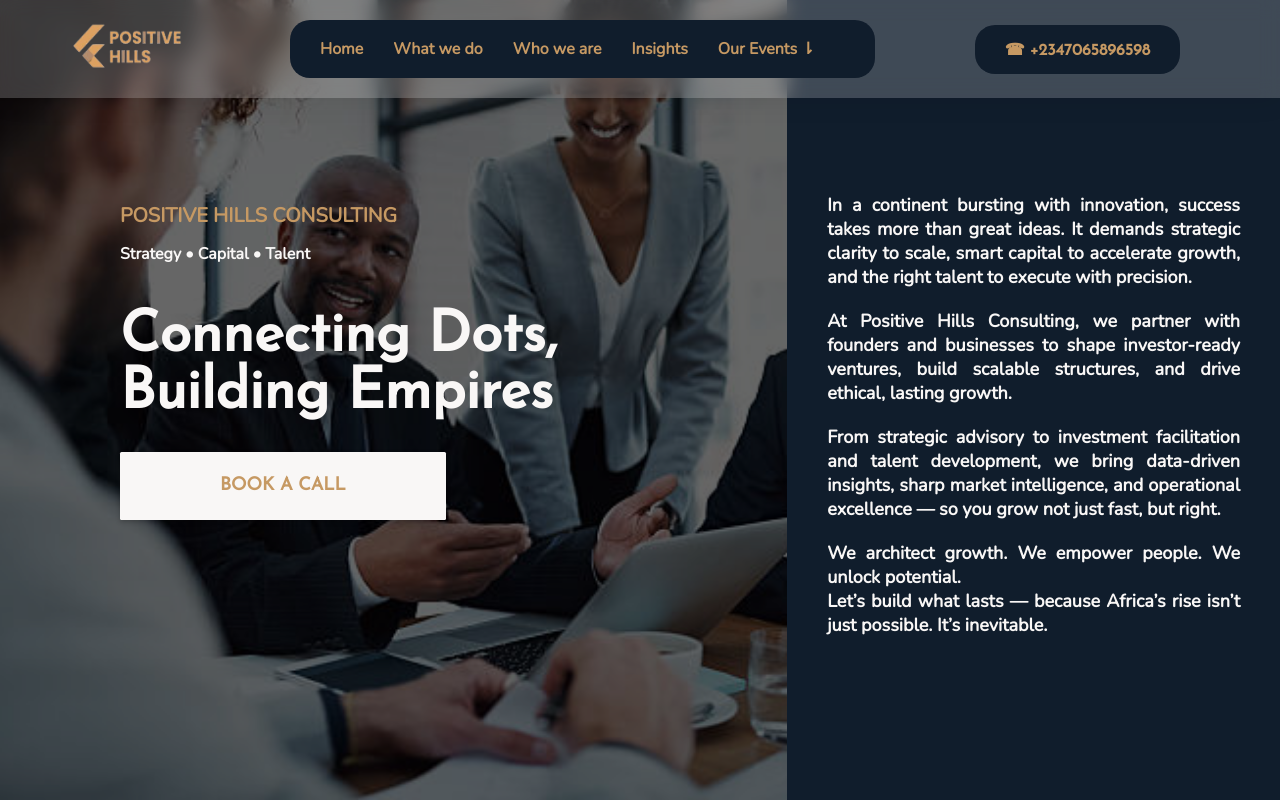
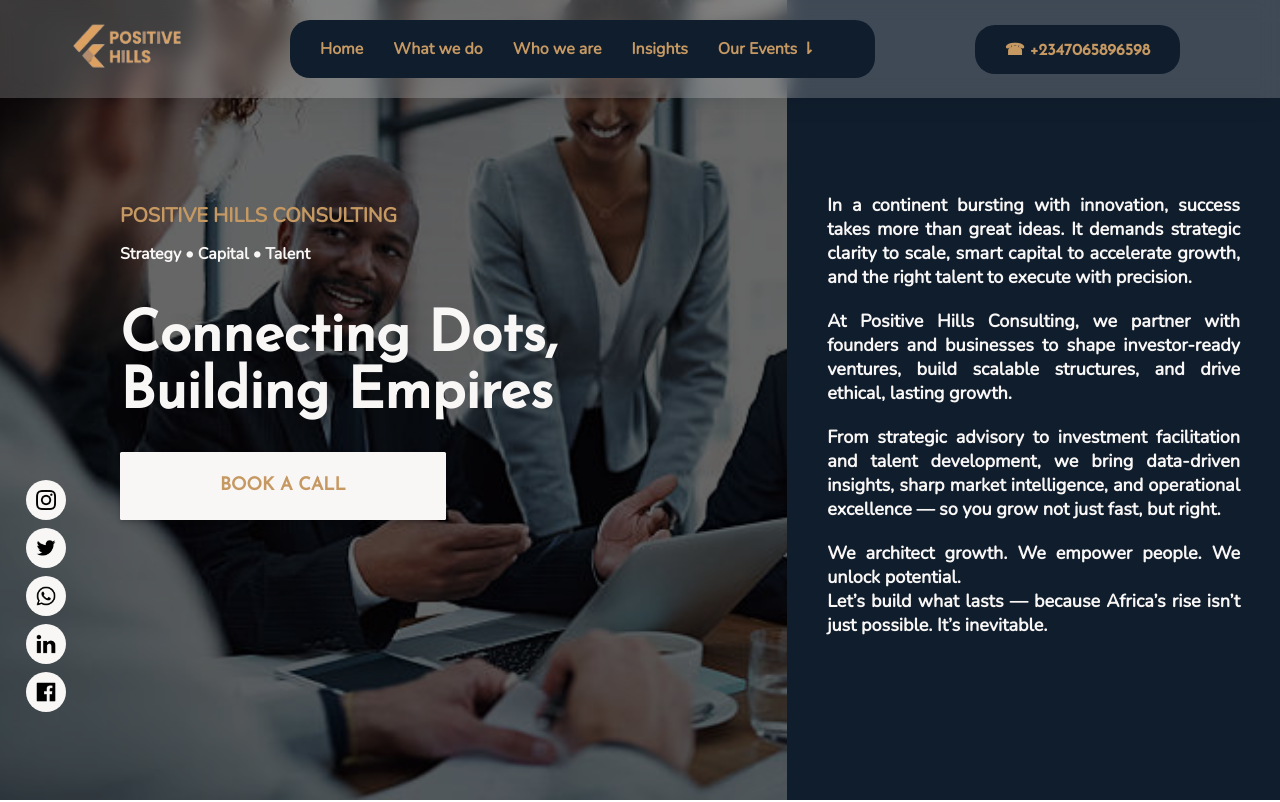
Before and after one commit to Borhs01/POSITIVITY-HILLS, a plain HTML site: page index.html in a window 1280 px wide. Shown: the top 802 px of the page. Drawn offline with nearby package versions, Linux system fonts and the light colour scheme.

Commit message:
updated the css and make social

```diff
--- a/CSS/style.css
+++ b/CSS/style.css
@@ -69,12 +69,12 @@
 html {
   font-size: 62.5%;
 }
-@media screen and (max-width: var(--bp-largest)) {
+@media screen and (max-width: 75em) {
   html {
     font-size: 56.25%;
   }
 }
-@media screen and (max-width: var(--bp-smallest)) {
+@media screen and (max-width: 29em) {
   html {
     font-size: 45%;
   }
@@ -150,17 +150,17 @@
   box-shadow: 0 0 1rem rgba(0, 0, 0, 0.1);
   margin-bottom: 2rem;
 }
-@media screen and (max-width: var(--bp-largest)) {
+@media screen and (max-width: 75em) {
   .section__member__boxes {
     padding: 3rem 2rem;
   }
 }
-@media screen and (max-width: var(--bp-large)) {
+@media screen and (max-width: 62.5em) {
   .section__member__boxes {
     padding: 3rem 2rem;
   }
 }
-@media screen and (max-width: var(--bp-medium)) {
+@media screen and (max-width: 53.25em) {
   .section__member__boxes {
     flex: 0 0 30%;
   }
@@ -243,12 +243,12 @@
   display: flex;
   padding: 0 4rem;
 }
-@media screen and (max-width: var(--bp-small)) {
+@media screen and (max-width: 37.5em) {
   .section__growing {
     flex-direction: column;
   }
 }
-@media screen and (max-width: var(--bp-smallest)) {
+@media screen and (max-width: 29em) {
   .section__growing {
     padding: 0 1rem;
   }
@@ -258,7 +258,7 @@
   padding: 7rem 4rem;
   background-color: var(--color-secondary);
 }
-@media screen and (max-width: var(--bp-smallest)) {
+@media screen and (max-width: 29em) {
   .section__growing__content {
     padding: 4rem 2rem;
     flex: 0 0 100%;
@@ -281,7 +281,7 @@
   color: var(--color-grey-light-1);
   margin-bottom: 1rem;
 }
-@media screen and (max-width: var(--bp-largest)) {
+@media screen and (max-width: 75em) {
   .section__growing__heading {
     font-size: 3.7rem;
   }
@@ -293,7 +293,7 @@
   line-height: 1.5;
   margin-top: 2rem;
 }
-@media screen and (max-width: var(--bp-largest)) {
+@media screen and (max-width: 75em) {
   .section__growing__text {
     font-size: 1.3rem;
   }
@@ -305,11 +305,35 @@
 
 .main__header {
   display: flex;
-}
-@media screen and (max-width: var(--bp-small)) {
+  position: relative;
+}
+@media screen and (max-width: 37.5em) {
   .main__header {
     flex-direction: column;
   }
+}
+.social {
+  position: absolute;
+  top: 60%;
+  left: 2%;
+}
+
+.social__box {
+  background-color: var(--color-grey-light-1);
+  width: 4rem;
+  height: 4rem; /* let it grow with content */
+  border-radius: 50%;
+  padding: 1rem;
+  margin-bottom: .8rem;
+  transition: all 0.3s;
+}
+.social__box:hover{
+    background-color: var(--color-primary);
+}
+.social_image {
+  display: block;
+  width: 100%;
+  height: auto;
 }
 
 .header {
@@ -326,12 +350,12 @@
 .header__content {
   margin: 20rem 12rem;
 }
-@media screen and (max-width: var(--bp-small)) {
+@media screen and (max-width: 37.5em) {
   .header__content {
     margin: 25rem 3rem;
   }
 }
-@media screen and (max-width: var(--bp-smallest)) {
+@media screen and (max-width: 29em) {
   .header__content {
     margin: 32rem 3rem;
   }
@@ -342,7 +366,7 @@
   padding: 5rem 4rem 2rem ;
   background-color: var(--color-secondary);
 }
-@media screen and (max-width: var(--bp-small)) {
+@media screen and (max-width: 37.5em) {
   .header__sidebar {
     background-color: var(--color-secondary);
   }
@@ -356,7 +380,7 @@
 .header__sidebar__p:not(:last-child) {
   margin-bottom: 2rem;
 }
-@media screen and (max-width: var(--bp-smallest)) {
+@media screen and (max-width: 29em) {
   .header__sidebar {
     padding: 3rem 3rem;
     padding-left: 4rem;
@@ -368,12 +392,12 @@
   padding: 1.5rem 3rem;
   border-radius: 2rem;
 }
-@media screen and (max-width: var(--bp-large)) {
+@media screen and (max-width: 62.5em) {
   .header__sidebar__contact {
     margin-right: 7rem;
   }
 }
-@media screen and (max-width: var(--bp-small)) {
+@media screen and (max-width: 37.5em) {
   .header__sidebar__contact {
     display: none;
   }
@@ -394,12 +418,12 @@
   font-weight: 900;
   color: var(--color-grey-light-1);
 }
-@media screen and (max-width: var(--bp-large)) {
+@media screen and (max-width: 62.5em) {
   .header__text__main {
     font-size: 4.5rem;
   }
 }
-@media screen and (max-width: var(--bp-small)) {
+@media screen and (max-width: 37.5em) {
   .header__text__main {
     color: var(--color-primary);
   }
@@ -411,7 +435,7 @@
   font-weight: 600;
   margin-bottom: 1rem;
 }
-@media screen and (max-width: var(--bp-large)) {
+@media screen and (max-width: 62.5em) {
   .header__text__sub {
     font-size: 1.6rem;
   }
@@ -422,12 +446,12 @@
   font-weight: 600;
   margin-bottom: 4rem;
 }
-@media screen and (max-width: var(--bp-large)) {
+@media screen and (max-width: 62.5em) {
   .header__text__middle {
     font-size: 2rem;
   }
 }
-@media screen and (max-width: var(--bp-small)) {
+@media screen and (max-width: 37.5em) {
   .header__text__middle {
     font-size: 1.6rem;
   }
@@ -448,7 +472,7 @@
   transition: all 0.3s ease-in-out;
   box-shadow: 0 2px 5px rgba(0, 0, 0, 0.2);
 }
-@media screen and (max-width: var(--bp-large)) {
+@media screen and (max-width: 62.5em) {
   .header__btn {
     padding: 1.5rem 4rem;
     font-size: 1.6rem;
@@ -463,7 +487,7 @@
   width: 12rem;
   height: 5rem;
 }
-@media screen and (max-width: var(--bp-small)) {
+@media screen and (max-width: 37.5em) {
   .header__logo__image {
     margin-left: 2rem;
     width: 4rem;
@@ -475,7 +499,7 @@
   padding: 0.8rem 3rem;
   border-radius: 2rem;
 }
-@media screen and (max-width: var(--bp-medium)) {
+@media screen and (max-width: 53.25em) {
   .header__nav {
     display: none;
   }
@@ -487,7 +511,7 @@
 .header__nav__item {
   margin-right: 3rem;
 }
-@media screen and (max-width: var(--bp-large)) {
+@media screen and (max-width: 62.5em) {
   .header__nav__item {
     margin-right: 1.5rem;
   }
@@ -534,7 +558,7 @@
   align-items: center;
   justify-content: space-between;
 }
-@media screen and (max-width: var(--bp-small)) {
+@media screen and (max-width: 37.5em) {
   .section__general {
     flex-direction: column;
   }
@@ -543,7 +567,7 @@
 .section__sponsorship {
   padding: 0rem 4rem 1rem;
 }
-@media screen and (max-width: var(--bp-smallest)) {
+@media screen and (max-width: 29em) {
   .section__sponsorship {
     padding: 0rem 1rem 4rem;
   }
@@ -554,7 +578,7 @@
   flex: 0 0 23%;
   align-self: stretch;
 }
-@media screen and (max-width: var(--bp-large)) {
+@media screen and (max-width: 62.5em) {
   .section__sponsorship__bottom {
     flex: 0 0 48%;
     margin-bottom: 4rem;
@@ -570,7 +594,7 @@
   font-size: 3.5rem;
   font-weight: 900;
 }
-@media screen and (max-width: var(--bp-largest)) {
+@media screen and (max-width: 75em) {
   .section__sponsorship__heading {
     font-size: 2.8rem;
   }
@@ -579,7 +603,7 @@
   font-size: 2.3rem;
   padding: 1rem 0;
 }
-@media screen and (max-width: var(--bp-largest)) {
+@media screen and (max-width: 75em) {
   .section__sponsorship__text {
     font-size: 1.6rem;
   }
@@ -588,7 +612,7 @@
   font-size: 1.6rem;
   line-height: 1.6;
 }
-@media screen and (max-width: var(--bp-largest)) {
+@media screen and (max-width: 75em) {
   .section__sponsorship__paragraph {
     font-size: 1.3rem;
   }
@@ -664,7 +688,7 @@
   justify-content: center;
   align-items: stretch;
 }
-@media screen and (max-width: var(--bp-small)) {
+@media screen and (max-width: 37.5em) {
   .section__widget {
     flex-direction: column;
     align-items: center;
@@ -687,7 +711,7 @@
   background-color: var(--color-grey-light-1);
   box-shadow: 0 0.5rem 1rem rgba(0, 0, 0, 0.1);
 }
-@media screen and (max-width: var(--bp-large)) {
+@media screen and (max-width: 62.5em) {
   .section__widget__grid {
     flex: 0 0 35%;
   }
@@ -723,7 +747,7 @@
 .section__video {
   padding: 1rem 12rem 1rem;
 }
-@media screen and (max-width: var(--bp-small)) {
+@media screen and (max-width: 37.5em) {
   .section__video {
     padding: 5rem 1rem 1rem;
   }
@@ -753,12 +777,12 @@
   padding: 6rem 4rem;
   justify-content: space-between;
 }
-@media screen and (max-width: var(--bp-medium)) {
+@media screen and (max-width: 53.25em) {
   .section__faqs {
     flex-direction: column;
   }
 }
-@media screen and (max-width: var(--bp-medium)) {
+@media screen and (max-width: 53.25em) {
   .section__faqs {
     padding: 1rem;
   }
@@ -770,7 +794,7 @@
   background-color: var(--color-secondary);
   transition: all 0.2s;
 }
-@media screen and (max-width: var(--bp-medium)) {
+@media screen and (max-width: 53.25em) {
   .section__faqs__left {
     margin-right: 0;
     margin-bottom: 4rem;
@@ -809,7 +833,7 @@
   color: var(--color-grey-light-1);
   margin-bottom: 2rem;
 }
-@media screen and (max-width: var(--bp-large)) {
+@media screen and (max-width: 62.5em) {
   .section__faqs__heading {
     font-size: 3.5rem;
   }
@@ -819,7 +843,7 @@
   color: var(--color-primary-dark);
   margin-bottom: 2rem;
 }
-@media screen and (max-width: var(--bp-large)) {
+@media screen and (max-width: 62.5em) {
   .section__faqs__subheading {
     font-size: 1.8rem;
   }
@@ -828,7 +852,7 @@
 .section__membership {
   padding: 2rem 4rem 4rem;
 }
-@media screen and (max-width: var(--bp-small)) {
+@media screen and (max-width: 37.5em) {
   .section__membership {
     padding: 8rem 1rem;
   }
@@ -837,7 +861,7 @@
   padding: 3rem 25rem;
   background-color: var(--color-primary);
 }
-@media screen and (max-width: var(--bp-smallest)) {
+@media screen and (max-width: 29em) {
   .section__membership__topbar {
     padding: 5rem 1rem;
   }
@@ -862,7 +886,7 @@
   text-transform: uppercase;
   text-align: center;
 }
-@media screen and (max-width: var(--bp-smallest)) {
+@media screen and (max-width: 29em) {
   .section__membership__topbar__text {
     font-size: 1.8rem;
   }
@@ -871,7 +895,7 @@
   display: flex;
   margin-top: 3rem;
 }
-@media screen and (max-width: var(--bp-small)) {
+@media screen and (max-width: 37.5em) {
   .section__membership__content {
     flex-direction: column;
   }
@@ -910,7 +934,7 @@
   text-transform: uppercase;
   transition: all 0.3s ease-in-out;
 }
-@media screen and (max-width: var(--bp-largest)) {
+@media screen and (max-width: 75em) {
   .section__membership__content--btn1 {
     font-size: 1.5rem;
   }
@@ -933,7 +957,7 @@
   text-transform: uppercase;
   transition: all 0.3s ease-in-out;
 }
-@media screen and (max-width: var(--bp-largest)) {
+@media screen and (max-width: 75em) {
   .section__membership__content--btn2 {
     font-size: 1.5rem;
   }
@@ -954,7 +978,7 @@
   margin-top: 2rem;
   text-align: justify;
 }
-@media screen and (max-width: var(--bp-largest)) {
+@media screen and (max-width: 75em) {
   .section__membership__content__text {
     font-size: 1.7rem;
   }
@@ -980,7 +1004,7 @@
   background-color: var(--color-secondary);
   padding: 6rem 4rem;
 }
-@media screen and (max-width: var(--bp-medium)) {
+@media screen and (max-width: 53.25em) {
   .section__footer {
     padding: 4rem 2rem;
   }
@@ -989,7 +1013,7 @@
   display: flex;
   border-bottom: 1px solid var(--color-grey-light-2);
 }
-@media screen and (max-width: var(--bp-small)) {
+@media screen and (max-width: 37.5em) {
   .section__footer__top {
     flex-direction: column;
   }
@@ -997,7 +1021,7 @@
 .section__footer__top--left {
   flex: 0 0 50%;
 }
-@media screen and (max-width: var(--bp-smallest)) {
+@media screen and (max-width: 29em) {
   .section__footer__top--left {
     text-align: center;
   }
@@ -1007,7 +1031,7 @@
   height: 8rem;
   margin-bottom: 3rem;
 }
-@media screen and (max-width: var(--bp-small)) {
+@media screen and (max-width: 37.5em) {
   .section__footer__top--logo {
     width: 10rem;
     height: 4rem;
@@ -1021,12 +1045,12 @@
   margin-bottom: 2rem;
   padding-right: 20rem;
 }
-@media screen and (max-width: var(--bp-medium)) {
+@media screen and (max-width: 53.25em) {
   .section__footer__top--text {
     font-size: 1.4rem;
   }
 }
-@media screen and (max-width: var(--bp-largest)) {
+@media screen and (max-width: 75em) {
   .section__footer__top--text {
     padding-right: 0rem;
   }
@@ -1034,7 +1058,7 @@
 .section__footer__top--logos {
   margin-bottom: 2rem;
 }
-@media screen and (max-width: var(--bp-small)) {
+@media screen and (max-width: 37.5em) {
   .section__footer__top--logos {
     margin-bottom: 1rem;
   }
@@ -1043,7 +1067,7 @@
   flex: 1;
   text-align: left;
 }
-@media screen and (max-width: var(--bp-smallest)) {
+@media screen and (max-width: 29em) {
   .section__footer__top--middle {
     text-align: center;
   }
@@ -1054,12 +1078,12 @@
   font-weight: 600;
   margin-bottom: 3rem;
 }
-@media screen and (max-width: var(--bp-medium)) {
+@media screen and (max-width: 53.25em) {
   .section__footer__top--header {
     font-size: 1.8rem;
   }
 }
-@media screen and (max-width: var(--bp-small)) {
+@media screen and (max-width: 37.5em) {
   .section__footer__top--header {
     margin-bottom: 1rem;
   }
@@ -1068,7 +1092,7 @@
   flex: 1;
   text-align: right;
 }
-@media screen and (max-width: var(--bp-largest)) {
+@media screen and (max-width: 75em) {
   .section__footer__top__right__container {
     text-align: center;
   }
@@ -1078,7 +1102,7 @@
   padding-bottom: 4rem;
   border-bottom: 1px solid var(--color-grey-light-2);
 }
-@media screen and (max-width: var(--bp-small)) {
+@media screen and (max-width: 37.5em) {
   .section__footer__top__right1 {
     margin-bottom: 2rem;
     padding-bottom: 2rem;
@@ -1087,7 +1111,7 @@
 .section__footer__top__right2 {
   margin-bottom: 2rem;
 }
-@media screen and (max-width: var(--bp-small)) {
+@media screen and (max-width: 37.5em) {
   .section__footer__top__right2 {
     margin-bottom: 1rem;
   }
@@ -1098,7 +1122,7 @@
   font-weight: 600;
   margin-bottom: 1rem;
 }
-@media screen and (max-width: var(--bp-medium)) {
+@media screen and (max-width: 53.25em) {
   .section__footer__top__header1 {
     font-size: 1.9rem;
   }
@@ -1108,7 +1132,7 @@
   color: var(--color-grey-light-1);
   font-weight: 600;
 }
-@media screen and (max-width: var(--bp-medium)) {
+@media screen and (max-width: 53.25em) {
   .section__footer__top__header2 {
     font-size: 1.3rem;
   }
@@ -1121,7 +1145,7 @@
   font-size: 1.4rem;
   color: var(--color-grey-light-2);
 }
-@media screen and (max-width: var(--bp-small)) {
+@media screen and (max-width: 37.5em) {
   .section__footer__bottom {
     flex-direction: column;
   }
@@ -1130,7 +1154,7 @@
   flex: 0 0 50%;
   text-align: left;
 }
-@media screen and (max-width: var(--bp-smallest)) {
+@media screen and (max-width: 29em) {
   .section__footer__bottom--left {
     text-align: center;
   }
@@ -1139,7 +1163,7 @@
   flex: 1;
   text-align: right;
 }
-@media screen and (max-width: var(--bp-smallest)) {
+@media screen and (max-width: 29em) {
   .section__footer__bottom--right {
     text-align: center;
   }
@@ -1175,13 +1199,13 @@
   margin: 3rem 12rem 1rem;
   text-align: center;
 }
-@media screen and (max-width: var(--bp-small)) {
+@media screen and (max-width: 37.5em) {
   .section__brief {
     padding: 4rem 0rem;
     margin: 1rem 5rem 0rem;
   }
 }
-@media screen and (max-width: var(--bp-smallest)) {
+@media screen and (max-width: 29em) {
   .section__brief {
     padding: 2rem 0rem;
     margin: 1rem 4rem 0rem;
@@ -1191,7 +1215,7 @@
   width: 5rem;
   height: 2rem;
 }
-@media screen and (max-width: var(--bp-small)) {
+@media screen and (max-width: 37.5em) {
   .section__brief__logo--image {
     width: 4rem;
     height: 1rem;
@@ -1203,12 +1227,12 @@
   line-height: 1.5;
   margin-top: 2rem;
 }
-@media screen and (max-width: var(--bp-small)) {
+@media screen and (max-width: 37.5em) {
   .section__brief__text {
     font-size: 2.2rem;
   }
 }
-@media screen and (max-width: var(--bp-smallest)) {
+@media screen and (max-width: 29em) {
   .section__brief__text {
     font-size: 1.8rem;
   }
@@ -1219,12 +1243,12 @@
   color: var(--color-secondary);
   margin-bottom: 2rem;
 }
-@media screen and (max-width: var(--bp-small)) {
+@media screen and (max-width: 37.5em) {
   .section__brief__heading--link {
     font-size: 1.9rem;
   }
 }
-@media screen and (max-width: var(--bp-smallest)) {
+@media screen and (max-width: 29em) {
   .section__brief__heading--link {
     font-size: 1.8rem;
   }
@@ -1234,12 +1258,12 @@
   color: var(--color-grey-light-2);
   line-height: 1.25;
 }
-@media screen and (max-width: var(--bp-small)) {
+@media screen and (max-width: 37.5em) {
   .section__brief__paragraph {
     font-size: 1.1rem;
   }
 }
-@media screen and (max-width: var(--bp-smallest)) {
+@media screen and (max-width: 29em) {
   .section__brief__paragraph {
     font-size: 1rem;
   }
@@ -1248,12 +1272,12 @@
   font-size: 1.4rem;
   color: var(--color-secondary);
 }
-@media screen and (max-width: var(--bp-small)) {
+@media screen and (max-width: 37.5em) {
   .section__brief__subheading {
     font-size: 1.1rem;
   }
 }
-@media screen and (max-width: var(--bp-smallest)) {
+@media screen and (max-width: 29em) {
   .section__brief__subheading {
     font-size: 1rem;
   }
@@ -1267,12 +1291,12 @@
   justify-content: center;
   outline: none;
 }
-@media screen and (max-width: var(--bp-small)) {
+@media screen and (max-width: 37.5em) {
   .section__brief__mail {
     font-size: 1.8rem;
   }
 }
-@media screen and (max-width: var(--bp-smallest)) {
+@media screen and (max-width: 29em) {
   .section__brief__mail {
     font-size: 1.6rem;
   }
@@ -1285,12 +1309,12 @@
   line-height: 1.1;
   color: var(--color-grey-light-2);
 }
-@media screen and (max-width: var(--bp-small)) {
+@media screen and (max-width: 37.5em) {
   .section__brief__mail--text {
     font-size: 1.1rem;
   }
 }
-@media screen and (max-width: var(--bp-smallest)) {
+@media screen and (max-width: 29em) {
   .section__brief__mail--text {
     font-size: 1rem;
   }
@@ -1308,13 +1332,13 @@
   border: none;
   background-color: var(--color-secondary);
 }
-@media screen and (max-width: var(--bp-small)) {
+@media screen and (max-width: 37.5em) {
   .section__brief__mail--button {
     padding: 1rem 1rem;
     font-size: 1.2rem;
   }
 }
-@media screen and (max-width: var(--bp-smallest)) {
+@media screen and (max-width: 29em) {
   .section__brief__mail--button {
     padding: 0.8rem 1rem;
     font-size: 1rem;
@@ -1338,14 +1362,14 @@
   margin: 2rem 0;
   margin-right: 0.2rem;
 }
-@media screen and (max-width: var(--bp-small)) {
+@media screen and (max-width: 37.5em) {
   .section__brief__email {
     width: 60%;
     font-size: 1.3rem;
     padding: 0.8rem 2rem 0.8rem 1rem;
   }
 }
-@media screen and (max-width: var(--bp-smallest)) {
+@media screen and (max-width: 29em) {
   .section__brief__email {
     font-size: 1.1rem;
     padding: 0.8rem 1rem 0.8rem 1rem;
@@ -1392,7 +1416,7 @@
 .navigationphone__checkbox {
   display: none;
 }
-@media screen and (max-width: var(--bp-medium)) {
+@media screen and (max-width: 53.25em) {
   .navigationphone {
     display: block;
   }
@@ -1409,7 +1433,7 @@
   text-align: center;
   cursor: pointer;
 }
-@media screen and (max-width: var(--bp-small)) {
+@media screen and (max-width: 37.5em) {
   .navigationphone__button {
     top: 1.3rem;
   }
@@ -1426,7 +1450,7 @@
   z-index: 2000;
   transition: transform 0.3s;
 }
-@media screen and (max-width: var(--bp-small)) {
+@media screen and (max-width: 37.5em) {
   .navigationphone__background {
     top: 1.8rem;
     right: 2.5rem;
--- a/index.html
+++ b/index.html
@@ -61,7 +61,23 @@
         </div>
 
         <header class="main__header">
-
+            <div class="social">
+                <div class="social__box">
+                    <img src="img/004-instagram.png" alt="instagram" class="social_image">
+                </div>
+                 <div class="social__box">
+                    <img src="img/003-twitter-1.png" alt="instagram" class="social_image">
+                 </div>
+                 <div class="social__box">
+                    <img src="img/005-whatsapp.png" alt="instagram" class="social_image">
+                 </div>
+                 <div class="social__box">
+                    <img src="img/008-linkedin.png" alt="instagram" class="social_image">
+                 </div>
+                 <div class="social__box">
+                    <img src="img/007-facebook.png" alt="instagram" class="social_image">
+                 </div>
+            </div>
             <div class="header">
                 <div class="header__content">
                     <h2 class="header__text__sub">
```
Also changed, not shown: img/001-skype.png (added), img/002-twitter.png (added), img/003-twitter-1.png (added), img/004-instagram.png (added), img/005-whatsapp.png (added), img/006-tik-tok.png (added), img/007-facebook.png (added), img/008-linkedin.png (added).
